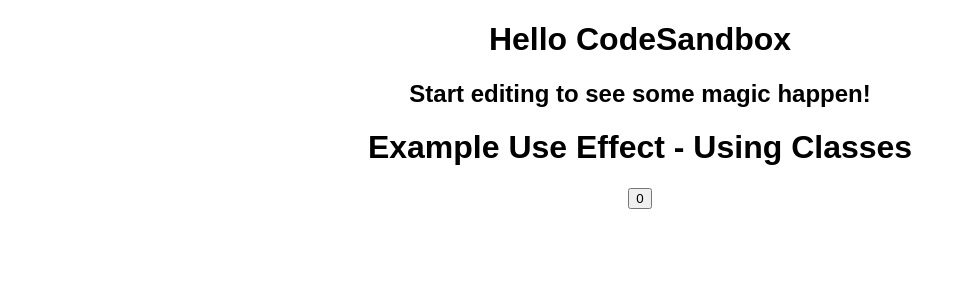
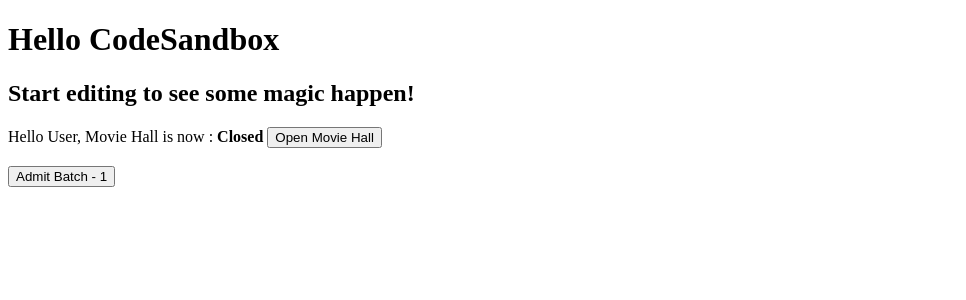
Before and after one commit to sgokhale-celegence/Hooks, a React (Create React App) app: page / in a window 1280 px wide. Shown: the top 300 px of the page, without its empty margins (0-966 px from the left). Built offline with nearby package versions, Linux system fonts and the light colour scheme.

Commit message:
Movie Hall Example Started

```diff
--- a/src/App.js
+++ b/src/App.js
@@ -4,11 +4,10 @@
 // import CounterClass from "./withClasses/Counter";
 // import LoginClass from './withClasses/Login';
 
-import ExampleUseEffectClass from "./withClasses/SideEffects";
+// import ExampleUseEffectClass from "./withClasses/SideEffects";
 // import ExampleUseEffect from "./Hooks/SideEffects";
 // import ExampleUseEffect from "./Hooks/SideEffectsWithDependencies";
-import "./styles.css";
-
+import Moviehall from "./Hooks/Moviehall";
 export default function App() {
   return (
     <div className="App">
@@ -21,7 +20,7 @@
       <Login />
       <hr />
       <LoginClass /> */}
-      <ExampleUseEffectClass />
+      <Moviehall />
       {/* <ExampleUseEffect /> */}
     </div>
   );
--- /dev/null
+++ b/src/Hooks/Moviehall.js
@@ -0,0 +1,40 @@
+import React, { useState, useEffect } from "react";
+
+function SideEffectsWithDependencies() {
+  const [isMovieHallOpen, setIsMovieHallOpen] = useState(false);
+  const [isProjectorOn, setIsProjectorOn] = useState(true);
+  const [admitNewBatch, setAdmitNewBatch] = useState(1);
+
+  useEffect(() => {
+    console.log("Verify Projector Status");
+  });
+
+  // useEffect(() => {
+  //   console.log("in side Use Effect - For Logged In User");
+  // });
+  // console.log("Just Before Render");
+  return (
+    <div>
+      Hello User, Movie Hall is now :{" "}
+      <b> {isMovieHallOpen ? "Open" : "Closed"} </b>
+      <button
+        onClick={() => {
+          // const hallStatus = loggedInUser === "Guest" ? "Prime" : "Guest";
+          // setIsLoggedIn(!isLoggedIn);
+          // setloggedInUser(userName);
+          setIsMovieHallOpen(!isMovieHallOpen);
+          setIsProjectorOn(!isProjectorOn);
+        }}
+      >
+        {isMovieHallOpen ? "Close" : "Open"} Movie Hall
+      </button>
+      <br /> <br />
+      <button onClick={() => setAdmitNewBatch(admitNewBatch + 1)}>
+        Admit Batch - {admitNewBatch}
+      </button>
+      <br /> <br /> <br /> <br />
+    </div>
+  );
+}
+
+export default React.memo(SideEffectsWithDependencies);
--- a/src/Hooks/SideEffectsWithDependencies.js
+++ b/src/Hooks/SideEffectsWithDependencies.js
@@ -8,7 +8,7 @@
   }, [isLoggedIn]);
 
   useEffect(() => {
-    console.log("inside Use Effect - For Logged In User");
+    console.log("in side Use Effect - For Logged In User");
   });
 
   return (
--- a/src/index.js
+++ b/src/index.js
@@ -4,9 +4,4 @@
 import App from "./App";
 
 const rootElement = document.getElementById("root");
-ReactDOM.render(
-  <React.StrictMode>
-    <App />
-  </React.StrictMode>,
-  rootElement
-);
+ReactDOM.render(<App />, rootElement);
```
